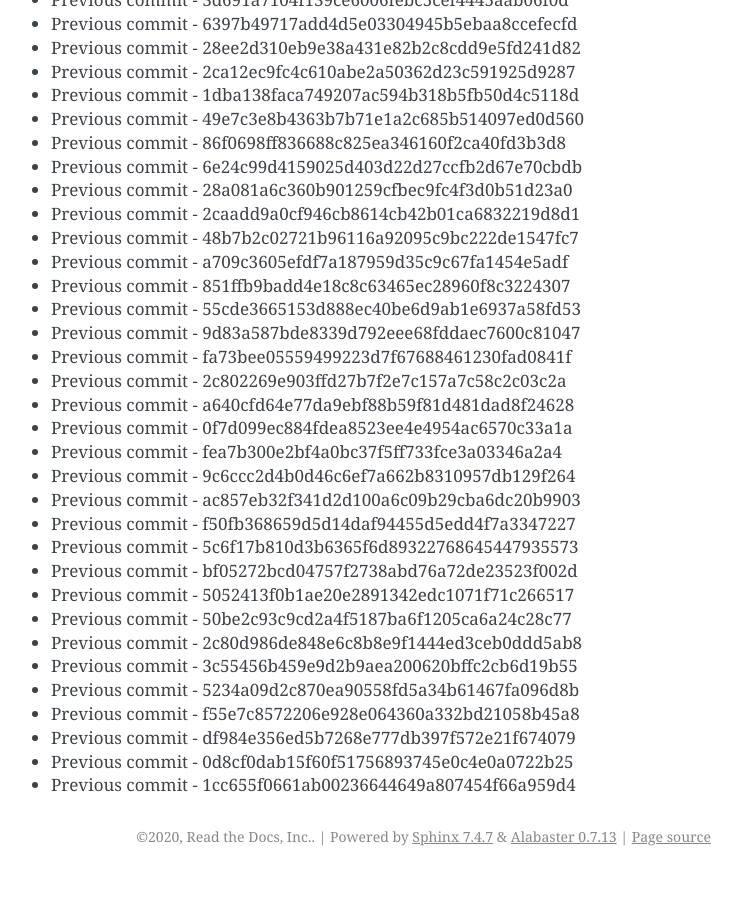
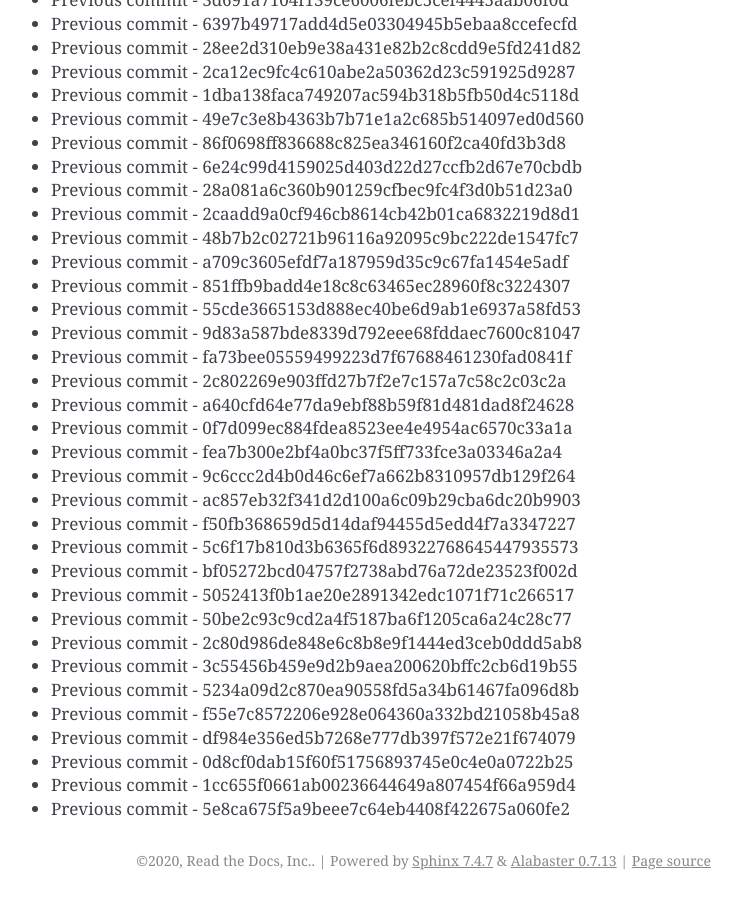
Before and after one commit to readthedocs/rtd-git-stresstest, a Sphinx documentation site: the page built from docs/updates.rst, in a window 1280 px wide and 900 px high, scrolled down 19098 px. Shown: the whole window, without its empty margins (399-1141 px from the left). Built offline with Sphinx 7.4.7, drawn with Linux system fonts in a browser that asks for light colours; before the commit the page ends 19974 px from its top, so only the background shows below that.

Commit message:
Generating commit from previous: 5e8ca675f5a9beee7c64eb4408f422675a060fe2

```diff
--- a/docs/updates.rst
+++ b/docs/updates.rst
@@ -834,3 +834,4 @@ It can be tested for any performance characteristics.
 * Previous commit - df984e356ed5b7268e777db397f572e21f674079
 * Previous commit - 0d8cf0dab15f60f51756893745e0c4e0a0722b25
 * Previous commit - 1cc655f0661ab00236644649a807454f66a959d4
+* Previous commit - 5e8ca675f5a9beee7c64eb4408f422675a060fe2
```
